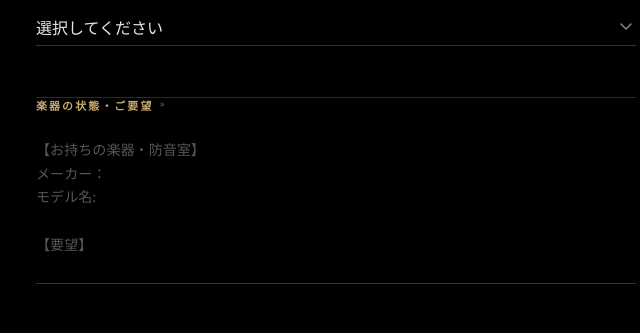
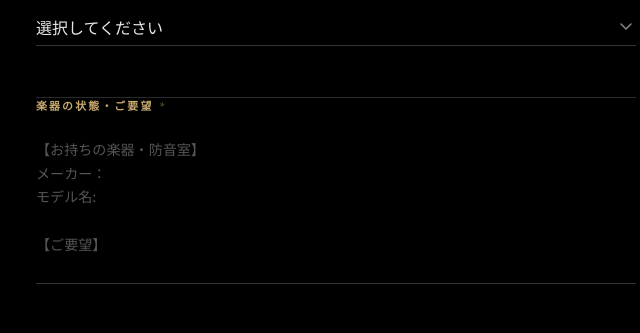
Before and after one commit to im-tanakaTV5/final-sound-design, a plain HTML site: page index.html in a window 1280 px wide. Shown: the part 6424-6757 px from the top of the page, 304-944 px from the left. Drawn offline with nearby package versions, Linux system fonts and the light colour scheme.

Commit message:
予約フォーム下書きの「要望」を「ご要望」に

```diff
--- a/index.html
+++ b/index.html
@@ -478,7 +478,7 @@
               id="message"
               name="message"
               class="form-input form-textarea"
-              placeholder="【お持ちの楽器・防音室】&#10;メーカー：&#10;モデル名:&#10;&#10;【要望】"
+              placeholder="【お持ちの楽器・防音室】&#10;メーカー：&#10;モデル名:&#10;&#10;【ご要望】"
               rows="5"
               required
               aria-required="true"
```
